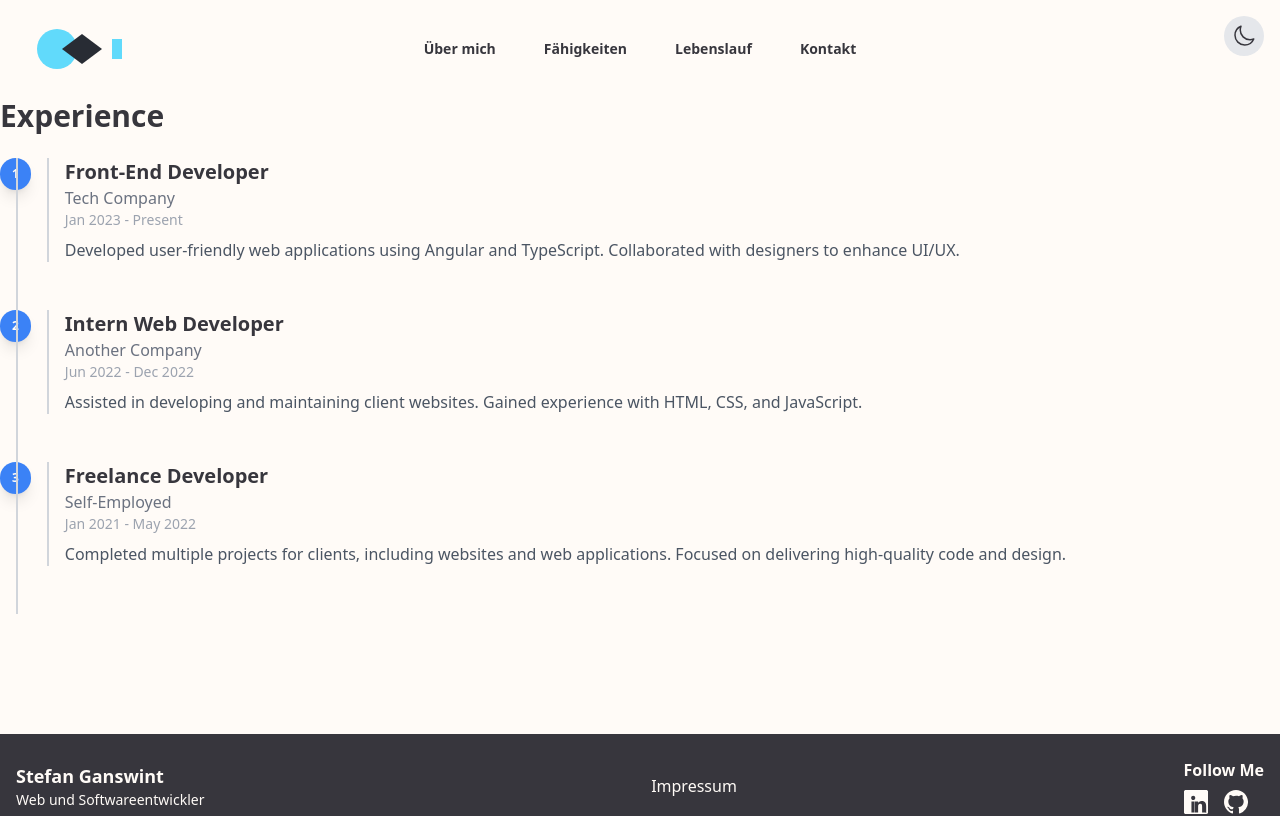
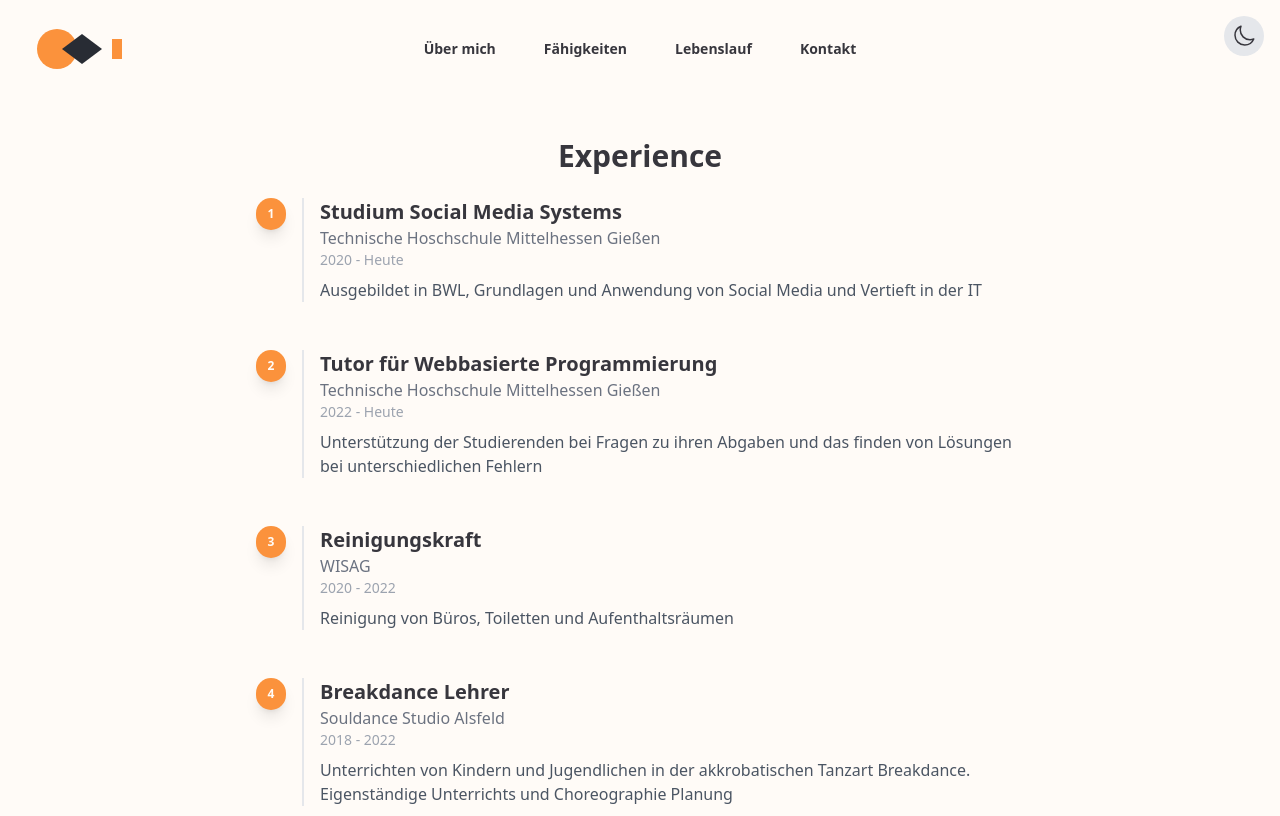
Before and after one commit to StefanG1102/Portfolio, an Angular app in the folder portfolioFrontend/: page /Lebenslauf in a window 1280 px wide. Shown: the top 816 px of the page. Built offline with nearby package versions, Linux system fonts and the light colour scheme.

Commit message:
Resume finished

```diff
--- a/portfolioFrontend/src/app/header/header.component.html
+++ b/portfolioFrontend/src/app/header/header.component.html
@@ -9,9 +9,9 @@
           width="100"
           height="50"
         >
-          <circle cx="25" cy="25" r="20" fill="#61dafb" />
+          <circle cx="25" cy="25" r="20" fill="rgb(251 146 60)" />
           <polygon points="50,10 70,25 50,40 30,25" fill="#282c34" />
-          <rect x="80" y="15" width="10" height="20" fill="#61dafb" />
+          <rect x="80" y="15" width="10" height="20" fill="rgb(251 146 60)" />
         </svg>
 
       </a>
--- a/portfolioFrontend/src/app/resume/resume.component.html
+++ b/portfolioFrontend/src/app/resume/resume.component.html
@@ -1,21 +1,20 @@
-<section class="mb-10">
+<section class="m-10 flex flex-col items-center">
   <h2 class="text-3xl font-semibold mb-6">Experience</h2>
-  <div class="relative">
+  <div class="relative w-full max-w-3xl"> <!-- Set a max width for the content -->
     <div class="flex flex-col items-center">
       <div *ngFor="let exp of experience; let i = index" class="mb-12 w-full">
         <div class="flex items-start">
-          <div class="h-8 w-8 bg-blue-500 rounded-full flex items-center justify-center text-white shadow-lg">
+          <div class="h-8 w-8 bg-orange-400 rounded-full flex items-center justify-center text-white shadow-lg">
             <span class="text-xs font-bold">{{ i + 1 }}</span>
           </div>
-          <div class="ml-4 w-full border-l-2 border-gray-300 pl-4">
-            <h3 class="text-xl font-semibold">{{ exp.title }}</h3>
-            <h4 class="text-md text-gray-500">{{ exp.company }}</h4>
-            <p class="text-sm text-gray-400">{{ exp.period }}</p>
-            <p class="text-gray-600 mt-2">{{ exp.description }}</p>
+          <div class="ml-4 w-full border-l-2 pl-4">
+            <h3 class="text-xl dark:text-customWhite text-customBlack font-semibold">{{ exp.title }}</h3>
+            <h4 class="text-md dark:text-customWhite text-customBlack text-gray-500">{{ exp.company }}</h4>
+            <p class="text-sm dark:text-customWhite text-customBlack text-gray-400">{{ exp.period }}</p>
+            <p class="text-gray-600 dark:text-customWhite text-customBlack mt-2">{{ exp.description }}</p>
           </div>
         </div>
       </div>
     </div>
-    <div class="absolute top-0 left-4 h-full border-l-2 border-gray-300"></div>
   </div>
 </section>
--- a/portfolioFrontend/src/app/resume/resume.component.ts
+++ b/portfolioFrontend/src/app/resume/resume.component.ts
@@ -1,22 +1,5 @@
 import { Component } from '@angular/core';
 
-interface Skill {
-  name: string;
-  level: number; // 0 to 100
-}
-
-interface Project {
-  title: string;
-  description: string;
-  link: string;
-}
-
-interface Experience {
-  title: string;
-  company: string;
-  period: string;
-  description: string;
-}
 
 @Component({
   selector: 'app-resume',
@@ -25,50 +8,30 @@ interface Experience {
 })
 export class ResumeComponent {
   name: string = 'Stefan Ganswint';
-  tagline: string = 'Aspiring IT Professional & Web Developer';
-  skills: Skill[] = [
-    { name: 'HTML', level: 90 },
-    { name: 'CSS', level: 80 },
-    { name: 'JavaScript', level: 75 },
-    { name: 'Angular', level: 70 },
-    { name: 'TypeScript', level: 70 },
-    { name: 'Git', level: 90 },
-  ];
-  projects: Project[] = [
+  experience: any[] = [
     {
-      title: 'Project 1',
-      description: 'Description of Project 1.',
-      link: 'https://example.com/project1',
+      title: 'Studium Social Media Systems',
+      company: 'Technische Hoschschule Mittelhessen Gießen',
+      period: '2020 - Heute',
+      description: 'Ausgebildet in BWL, Grundlagen und Anwendung von Social Media und Vertieft in der IT'
     },
     {
-      title: 'Project 2',
-      description: 'Description of Project 2.',
-      link: 'https://example.com/project2',
+      title: 'Tutor für Webbasierte Programmierung',
+      company: 'Technische Hoschschule Mittelhessen Gießen',
+      period: '2022 - Heute',
+      description: 'Unterstützung der Studierenden bei Fragen zu ihren Abgaben und das finden von Lösungen bei unterschiedlichen Fehlern'
     },
     {
-      title: 'Project 3',
-      description: 'Description of Project 3.',
-      link: 'https://example.com/project3',
-    },
-  ];
-  experience: any[] = [
-    {
-      title: 'Front-End Developer',
-      company: 'Tech Company',
-      period: 'Jan 2023 - Present',
-      description: 'Developed user-friendly web applications using Angular and TypeScript. Collaborated with designers to enhance UI/UX.'
+      title: 'Reinigungskraft',
+      company: 'WISAG',
+      period: '2020 - 2022',
+      description: 'Reinigung von Büros, Toiletten und Aufenthaltsräumen'
     },
     {
-      title: 'Intern Web Developer',
-      company: 'Another Company',
-      period: 'Jun 2022 - Dec 2022',
-      description: 'Assisted in developing and maintaining client websites. Gained experience with HTML, CSS, and JavaScript.'
-    },
-    {
-      title: 'Freelance Developer',
-      company: 'Self-Employed',
-      period: 'Jan 2021 - May 2022',
-      description: 'Completed multiple projects for clients, including websites and web applications. Focused on delivering high-quality code and design.'
+      title: 'Breakdance Lehrer',
+      company: 'Souldance Studio Alsfeld',
+      period: '2018 -  2022',
+      description: 'Unterrichten von Kindern und Jugendlichen in der akkrobatischen Tanzart Breakdance. Eigenständige Unterrichts und Choreographie Planung'
     },
   ];
 }
```
